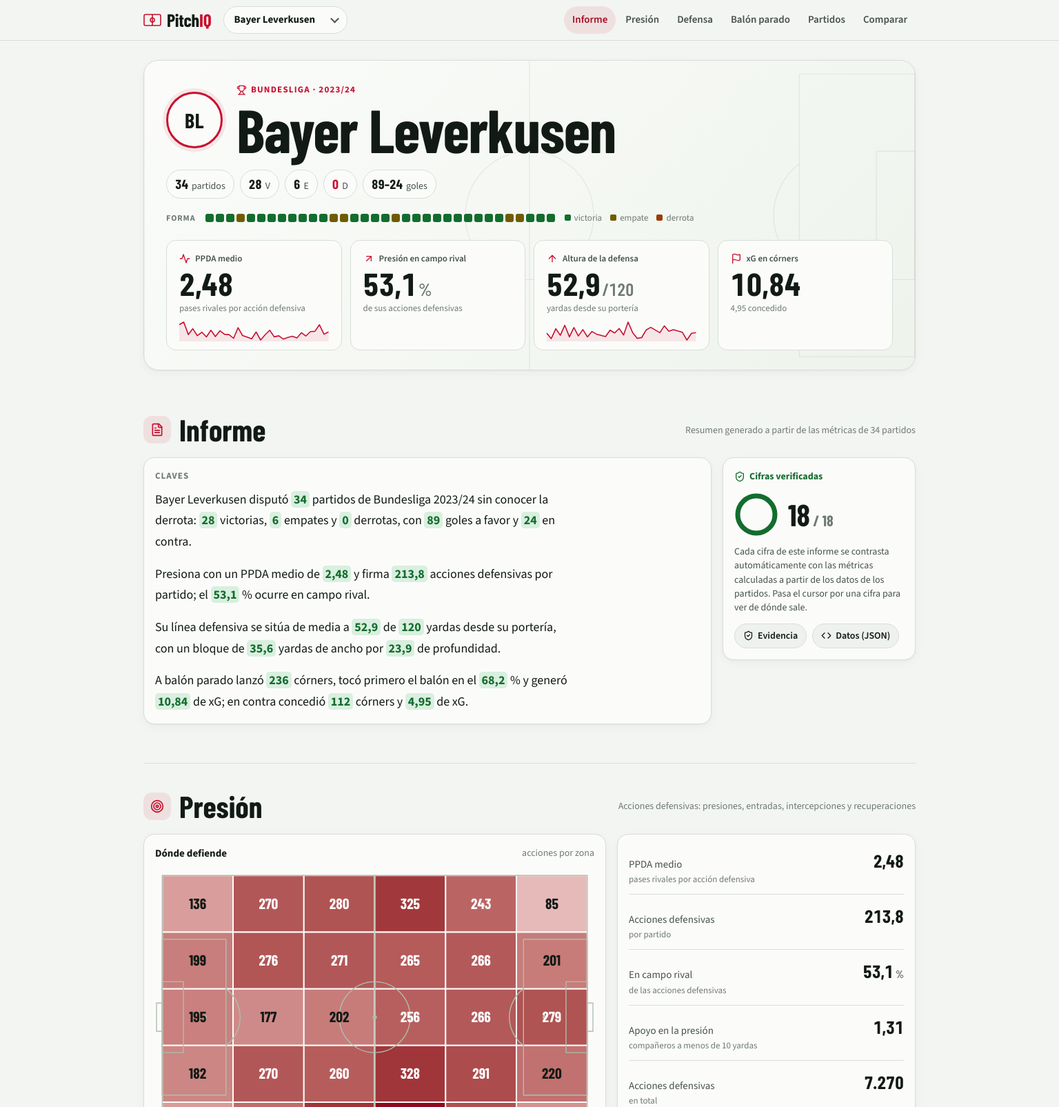
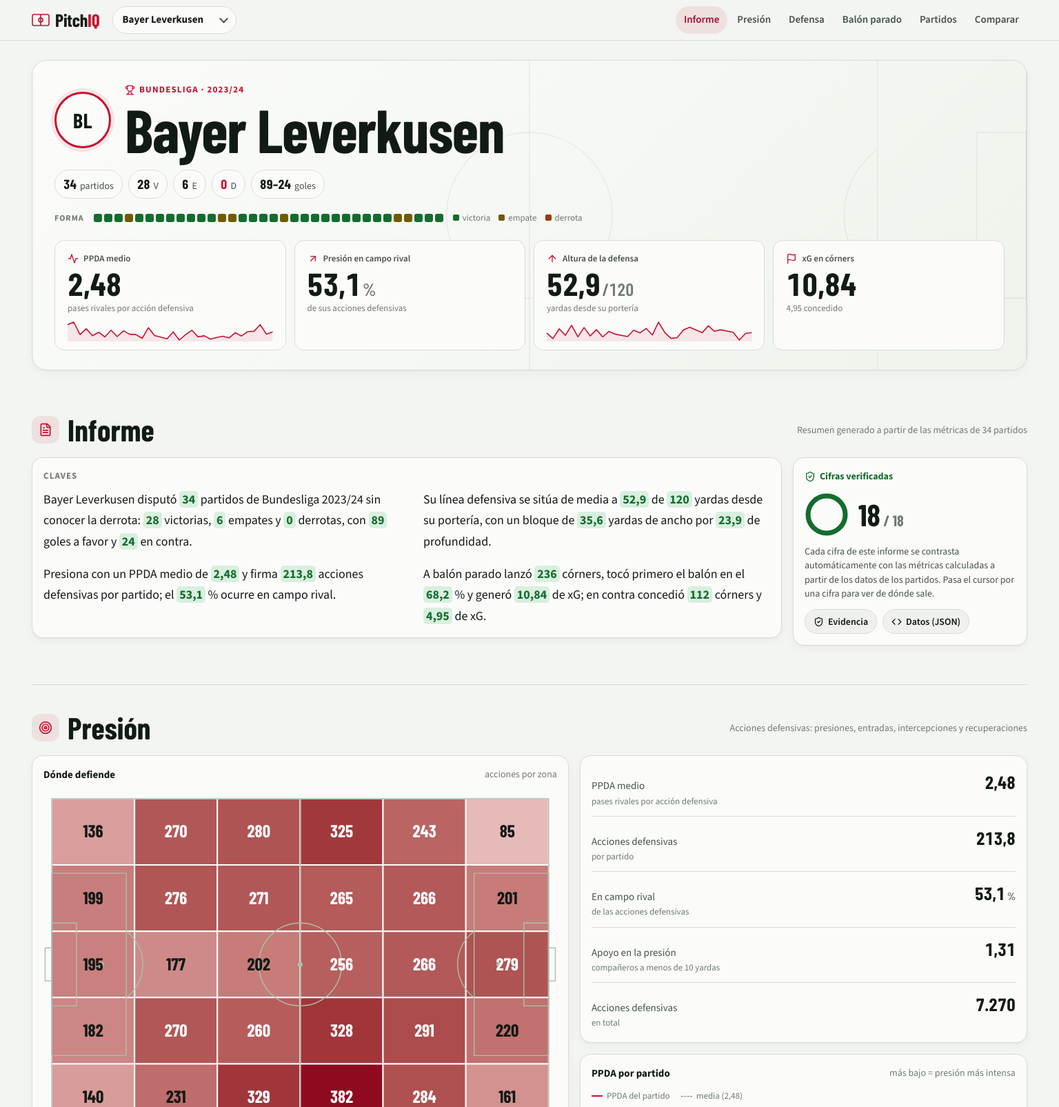
Before and after one commit to nicotimoneda/pitchiq, a FastAPI app: page / in a window 1536 px wide. Shown: the top 1605 px of the page at 69% size. Run offline with FastAPI, Linux system fonts and the light colour scheme.

Commit message:
web: diseño a ancho completo en escritorio
Co-Authored-By: Claude Opus 5.5 <noreply@anthropic.com>

```diff
--- a/app/templates/index.html
+++ b/app/templates/index.html
@@ -122,7 +122,7 @@
     font-family: "Barlow Condensed", "Arial Narrow", "Helvetica Neue", sans-serif;
     font-variant-numeric: tabular-nums;
   }
-  .wrap { max-width: 1120px; margin: 0 auto; padding-inline: 20px; }
+  .wrap { max-width: 1680px; margin: 0 auto; padding-inline: clamp(20px, 3vw, 48px); }
 
   /* ---------- barra superior ---------- */
   .topbar {
@@ -399,6 +399,18 @@
   footer .foot-links a { display: inline-flex; align-items: center; gap: 6px; min-height: 32px; }
   footer .foot-links .ico { width: 16px; height: 16px; }
 
+  @media (min-width: 1400px) {
+    .sec-grid { display: grid; grid-template-columns: minmax(0, 1.2fr) minmax(0, 1fr); gap: 16px; align-items: start; }
+    .sec-grid > .grid-2 { display: contents; }
+    .sec-grid > .grid-2 > :first-child { grid-row: span 2; }
+    .sec-grid > .panel[style] { margin-top: 0 !important; }
+    .report { grid-template-columns: minmax(0, 1fr) 340px; }
+    #resumen { columns: 2; column-gap: 48px; }
+    #resumen p { break-inside: avoid; }
+    .corners-panel { display: grid; grid-template-columns: minmax(0, 1.5fr) minmax(0, 1fr); gap: 0 24px; align-items: center; }
+    .corners-panel .panel-title { grid-column: 1 / -1; }
+    .corners-panel #zonas { margin-top: 0 !important; }
+  }
   main.fade { animation: fadein .28s ease; }
   @keyframes fadein { from { opacity: .35; } to { opacity: 1; } }
 
@@ -539,6 +551,7 @@
       <div class="sec-title"><span class="sec-icon"><svg class="ico"><use href="#i-presion"/></svg></span><h2 id="h-presion">Presión</h2></div>
       <p class="sec-note">Acciones defensivas: presiones, entradas, intercepciones y recuperaciones</p>
     </div>
+    <div class="sec-grid">
     <div class="grid-2">
       <figure class="panel" style="margin:0">
         <p class="panel-title">Dónde defiende <span>acciones por zona</span></p>
@@ -556,6 +569,7 @@
       <div class="key" id="key-ppda"></div>
       <div class="chart" id="chart-ppda" role="img" aria-label="PPDA en cada partido"></div>
     </div>
+    </div>
   </section>
 
   <section class="block" id="defensa" aria-labelledby="h-defensa">
@@ -567,7 +581,7 @@
       <p class="empty-title">Sin datos de posiciones para esta competición</p>
       <p>StatsBomb no publica las posiciones de los jugadores (datos 360) para <span id="defensa-vacia-comp"></span>. Las métricas de bloque y altura de la defensa no se estiman: se muestran solo donde hay datos.</p>
     </div>
-    <div id="defensa-contenido">
+    <div id="defensa-contenido" class="sec-grid">
     <div class="grid-2">
       <figure class="panel" style="margin:0">
         <p class="panel-title">Bloque defensivo <span>densidad de posiciones al defender</span></p>
@@ -590,7 +604,7 @@
       <p class="sec-note">Córners</p>
     </div>
     <div class="grid-2">
-      <div class="panel">
+      <div class="panel corners-panel">
         <p class="panel-title">Córners a favor <span>destino de cada saque · portería rival arriba</span></p>
         <svg class="pitch" id="campo-corners" viewBox="-3 -3 86 66" role="img" aria-label="Destino de los córners a favor"></svg>
         <div class="bars" id="zonas" style="margin-top:14px"></div>
```
